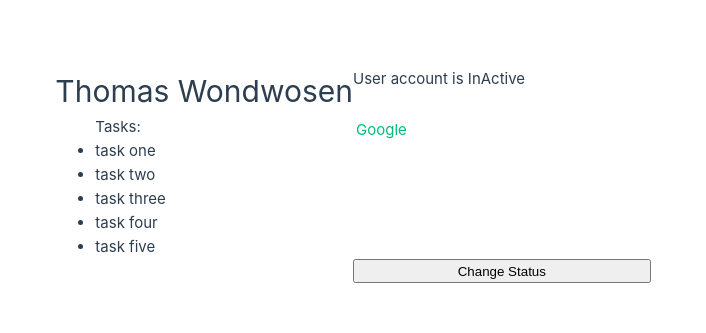
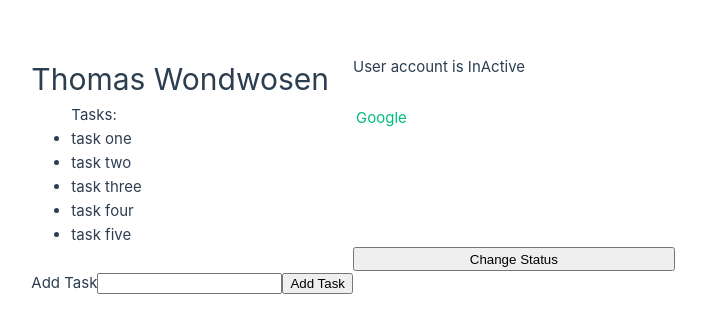
Before and after one commit to 47thommy/learning-vue-js, a Vue app: page / in a window 1280 px wide. Shown: the part 225-558 px from the top of the page, without its empty margins (287-993 px from the left). Built offline with nearby package versions, Linux system fonts and the light colour scheme.

Commit message:
feat: using v-model directive with forms

```diff
--- a/src/App.vue
+++ b/src/App.vue
@@ -31,6 +31,7 @@
 		"task four",
 		"task five",
 	]);
+	const newTask = ref("");
 	const link = "https://google.com";
 
 	const changeStatus = () => {
@@ -40,6 +41,13 @@
 			status.value = "inactive";
 		} else {
 			status.value = "active";
+		}
+	};
+
+	const addNewTask = () => {
+		if (newTask.value !== "") {
+			tasks.value.push(newTask.value);
+			newTask.value = "";
 		}
 	};
 </script>
@@ -57,4 +65,10 @@
 	<a :href="link">Google</a>
 	<br />
 	<button @click="changeStatus">Change Status</button>
+
+	<form @submit.prevent="addNewTask">
+		<label for="addTask">Add Task</label>
+		<input type="text" id="addTask" name="addTask" v-model="newTask" />
+		<button type="submit">Add Task</button>
+	</form>
 </template>
```
